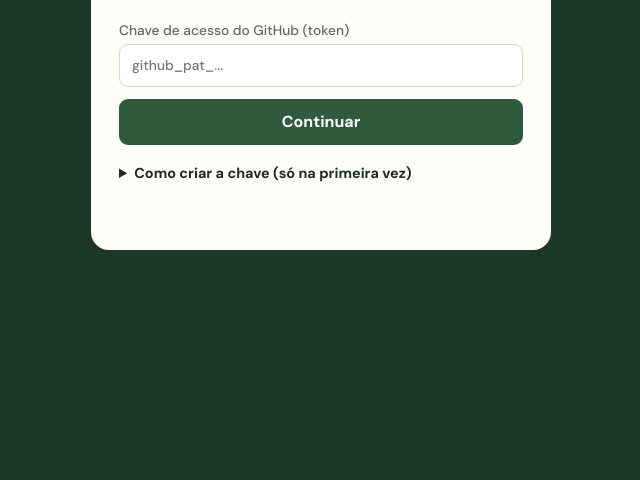
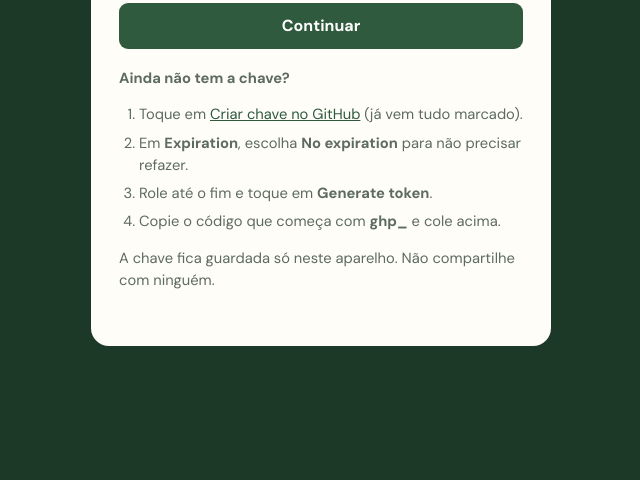
Before and after one commit to annxm4/Matozinhos, a plain HTML site: page admin.html in a window 1280 px wide. Shown: the part 320-800 px from the top of the page, without its empty margins (319-959 px from the left). Drawn offline with Linux system fonts and the light colour scheme.

Commit message:
Simplifica a criação da chave de acesso do painel
Co-Authored-By: Claude Fable 5.2 <noreply@anthropic.com>
Claude-Session: https://claude.ai/code/session_01VWUzxWnRunnQyV5GtqF5H2

```diff
--- a/admin.html
+++ b/admin.html
@@ -20,20 +20,19 @@
 
     <form id="fToken">
       <label>Chave de acesso do GitHub (token)
-        <input type="password" id="token" autocomplete="off" required placeholder="github_pat_...">
+        <input type="password" id="token" autocomplete="off" required placeholder="ghp_...">
       </label>
       <button class="bt bt-pri" type="submit">Continuar</button>
-      <details>
-        <summary>Como criar a chave (só na primeira vez)</summary>
+      <div class="passos">
+        <p><b>Ainda não tem a chave?</b></p>
         <ol>
-          <li>Entre no GitHub e abra <a target="_blank" rel="noopener" href="https://github.com/settings/personal-access-tokens/new">Criar token (fine-grained)</a>.</li>
-          <li>Dê um nome, por exemplo <b>Painel do sítio</b>, e escolha a validade.</li>
-          <li>Em <b>Repository access</b>, marque <b>Only select repositories</b> e escolha <b id="nomeRepo"></b>.</li>
-          <li>Em <b>Permissions → Repository permissions</b>, coloque <b>Contents</b> como <b>Read and write</b>.</li>
-          <li>Clique em <b>Generate token</b>, copie e cole aqui.</li>
+          <li>Toque em <a target="_blank" rel="noopener" href="https://github.com/settings/tokens/new?scopes=public_repo&description=Painel%20do%20sitio">Criar chave no GitHub</a> (já vem tudo marcado).</li>
+          <li>Em <b>Expiration</b>, escolha <b>No expiration</b> para não precisar refazer.</li>
+          <li>Role até o fim e toque em <b>Generate token</b>.</li>
+          <li>Copie o código que começa com <b>ghp_</b> e cole acima.</li>
         </ol>
         <p>A chave fica guardada só neste aparelho. Não compartilhe com ninguém.</p>
-      </details>
+      </div>
     </form>
 
     <form id="fSenha" hidden>
--- a/css/admin.css
+++ b/css/admin.css
@@ -33,8 +33,8 @@ textarea { resize: vertical; }
 .cartao { background: var(--papel); border-radius: 18px; padding: 28px; width: min(100%, 460px); }
 .cartao .sub { color: var(--suave); margin: 6px 0 20px; }
 .cartao .bt-pri { width: 100%; }
-.cartao details { margin-top: 18px; font-size: .9rem; color: var(--suave); }
-.cartao summary { cursor: pointer; font-weight: 700; color: var(--tinta); }
+.passos { margin-top: 18px; font-size: .92rem; color: var(--suave); }
+.passos p { margin: 0 0 6px; }
 .cartao ol { padding-left: 20px; }
 .cartao li { margin-bottom: 6px; }
 
--- a/js/admin.js
+++ b/js/admin.js
@@ -43,7 +43,7 @@
       body: body ? JSON.stringify(body) : undefined,
     });
     if (r.status === 401) throw new Error('Chave de acesso inválida ou vencida. Saia e entre com uma chave nova.');
-    if (r.status === 403) throw new Error('A chave não tem permissão de escrita (Contents: Read and write) neste repositório.');
+    if (r.status === 403) throw new Error('Esta chave não tem permissão para gravar. Recarregue a página e crie uma chave nova pelo link da tela de entrada.');
     return r;
   }
   async function carregar() {
@@ -114,7 +114,6 @@
   function telaEntrada() {
     $('#app').hidden = true; $('#entrada').hidden = false;
     $('#fToken').hidden = false; $('#fSenha').hidden = true;
-    $('#nomeRepo').textContent = CFG.repo;
   }
   function pedirSenha() {
     const novo = !D.cripto;
```
Also changed, not shown: README.md.
